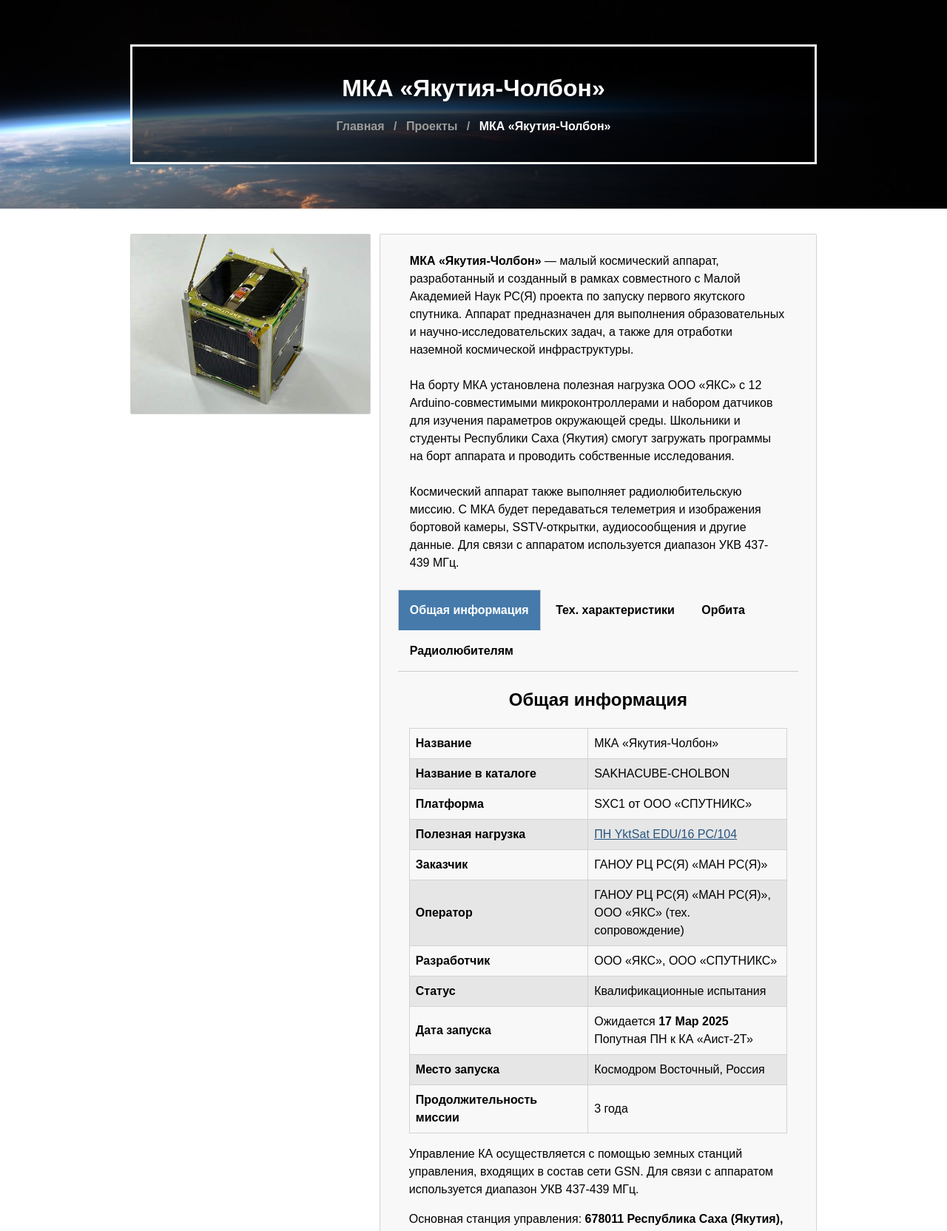
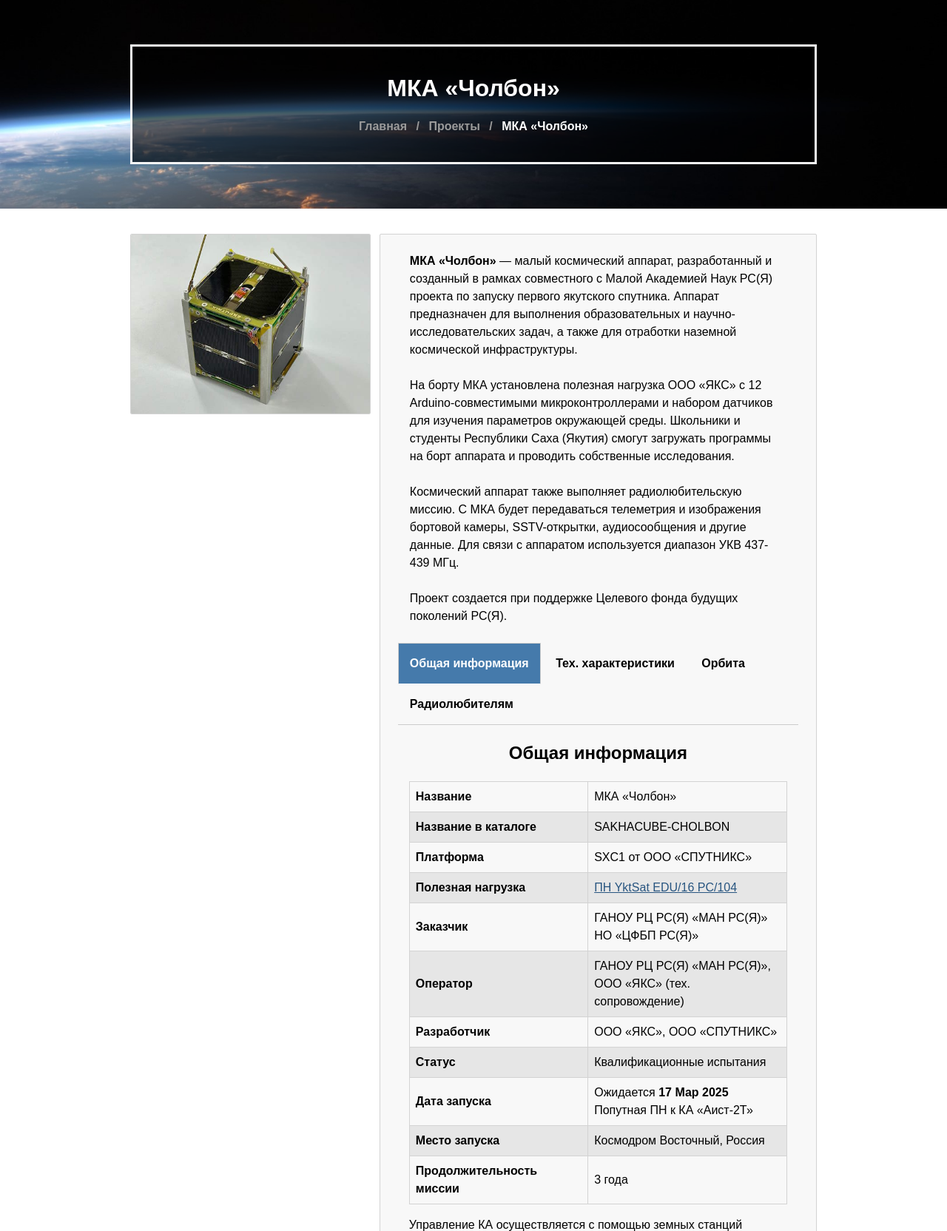
Before and after one commit to cansat-ptl/yktaero-web, a Python web app: template templates/yktaero/sakhacube.html in a window 1280 px wide. Shown: the part 92-1756 px from the top of the page at 74% size. Run offline with Jinja, Linux system fonts and the light colour scheme; the template is opened without the code that fills it, so the values that code supplies are empty.

Commit message:
Fix naming

```diff
--- a/templates/yktaero/index.html
+++ b/templates/yktaero/index.html
@@ -19,9 +19,9 @@
 		<div class="project-card">
 			<img src="{{ static('yktaero/img/cholbon2.jpg') }}" class="card-image card-image-odd" />
 			<div class="card-content">
-				<div class="card-header">МКА «Якутия-Чолбон»</div>
+				<div class="card-header">МКА «Чолбон»</div>
 				<div class="card-text">
-					Малый космический аппарат «Якутия-Чолбон» — первый КА, разработанный в Республике Саха (Якутия).
+					Малый космический аппарат «Чолбон» — первый КА, разработанный в Республике Саха (Якутия).
 					КА предназначен для образовательных и научных целей, а также для отработки наземной инфраструктуры.
 					Построен на базе платформы SXC1 от ООО «СПУТНИКС» и оборудован полезной нагрузкой от ООО «ЯКС».
 				</div>
--- a/templates/yktaero/sakhacube.html
+++ b/templates/yktaero/sakhacube.html
@@ -1,13 +1,13 @@
-{% extends "yktaero/base.html" %} {% block title %}МКА «Якутия-Чолбон»{% endblock %} {% block content %}
+{% extends "yktaero/base.html" %} {% block title %}МКА «Чолбон»{% endblock %} {% block content %}
 <link rel="stylesheet" href="{{ static('yktaero/css/item.css') }}" />
 <link rel="stylesheet" href="{{ static('yktaero/./css/projectcards.css') }}" />
 <div class="header-sm header-background-image">
 	<div class="align-center header-background-text">
-		<h1>МКА «Якутия-Чолбон»</h1>
+		<h1>МКА «Чолбон»</h1>
 		<ul class="breadcrumb">
 			<li><a href="/">Главная</a></li>
 			<li><a href="{% if request.META.HTTP_REFERER %}{{request.META.HTTP_REFERER}} {% endif %}">Проекты</a></li>
-			<li>МКА «Якутия-Чолбон»</li>
+			<li>МКА «Чолбон»</li>
 		</ul>
 	</div>
 </div>
@@ -21,11 +21,13 @@
 			<div class="item-card">
 				<div class="card-content">
 					<div class="card-text">
-						<b>МКА «Якутия-Чолбон»</b> — малый космический аппарат, разработанный и созданный в рамках совместного с Малой Академией Наук РС(Я) проекта по запуску первого якутского спутника. Аппарат предназначен для выполнения образовательных и научно-исследовательских задач, а также для отработки наземной космической инфраструктуры.
+						<b>МКА «Чолбон»</b> — малый космический аппарат, разработанный и созданный в рамках совместного с Малой Академией Наук РС(Я) проекта по запуску первого якутского спутника. Аппарат предназначен для выполнения образовательных и научно-исследовательских задач, а также для отработки наземной космической инфраструктуры.
 						<br><br>
 						На борту МКА установлена полезная нагрузка ООО «ЯКС» с 12 Arduino-совместимыми микроконтроллерами и набором датчиков для изучения параметров окружающей среды. Школьники и студенты Республики Саха (Якутия) смогут загружать программы на борт аппарата и проводить собственные исследования.
 						<br><br>
 						Космический аппарат также выполняет радиолюбительскую миссию. С МКА будет передаваться телеметрия и изображения бортовой камеры, SSTV-открытки, аудиосообщения и другие данные. Для связи с аппаратом используется диапазон УКВ 437-439 МГц.
+						<br><br>
+						Проект создается при поддержке Целевого фонда будущих поколений РС(Я).
 					</div>
 				</div>
 				<br>
@@ -49,7 +51,7 @@
 							<table cellpadding="1" cellspacing="1" class="formatted-table">
 								<tr>
 									<td><b>Название</b></td>
-									<td>МКА «Якутия-Чолбон»</td>
+									<td>МКА «Чолбон»</td>
 								</tr>
 								<tr>
 									<td><b>Название в каталоге</b></td>
@@ -65,7 +67,8 @@
 								</tr>
 								<tr>
 									<td><b>Заказчик</b></td>
-									<td>ГАНОУ РЦ РС(Я) «МАН РС(Я)»</td>
+									<td>ГАНОУ РЦ РС(Я) «МАН РС(Я)»<br>
+										НО «ЦФБП РС(Я)»</td>
 								</tr>
 								<tr>
 									<td><b>Оператор</b></td>
@@ -102,7 +105,7 @@
 						<section id="specifications" class="tab-panel">
 							<h2>Технические характеристики</h2>
 							<h3>Массогабаритные характеристики</h3>
-							<i>Таблица 1. Массогабаритные характеристики МКА «Якутия-Чолбон»</i>
+							<i>Таблица 1. Массогабаритные характеристики МКА «Чолбон»</i>
 							<table cellpadding="1" cellspacing="1" class="formatted-table">
 								<thead>
 									<tr>
@@ -150,7 +153,7 @@
 							</p>
 
 							<h3>Энергетический баланс </h3>
-							<i>Таблица 2. Энергетические характеристики МКА «Якутия-Чолбон»</i>
+							<i>Таблица 2. Энергетические характеристики МКА «Чолбон»</i>
 							<table cellpadding="1" cellspacing="1" class="formatted-table">
 								<thead>
 									<tr>
@@ -298,7 +301,7 @@
 						</section>
 						<section id="orbit" class="tab-panel">
 							<h2>Орбитальная информация</h2>
-							<i>Таблица 4. Предварительные параметры орбиты МКА «Якутия-Чолбон»</i>
+							<i>Таблица 4. Предварительные параметры орбиты МКА «Чолбон»</i>
 							<table cellpadding="1" cellspacing="1" class="formatted-table">
 								<thead>
 									<tr>
@@ -334,7 +337,7 @@
 						<section id="radio-amateurs" class="tab-panel">
 							<h2>Радиолюбителям</h2>
 							<p>
-								МКА «Якутия-Чолбон» использует стандартные протоколы передачи данных ООО «СПУТНИКС». Техническая информация о радиолинии доступна на <a href="https://sputnix.ru/ru/sputniki/radiolyubitelyam">сайте ООО «СПУТНИКС»</a>. Для связи с аппаратом используется диапазон УКВ 437-439 МГц.
+								МКА «Чолбон» использует стандартные протоколы передачи данных ООО «СПУТНИКС». Техническая информация о радиолинии доступна на <a href="https://sputnix.ru/ru/sputniki/radiolyubitelyam">сайте ООО «СПУТНИКС»</a>. Для связи с аппаратом используется диапазон УКВ 437-439 МГц.
 							</p>
 							<p>
 								Планируется передача телеметрии и изображений бортовой камеры, SSTV-открыток, аудиосообщений и других данных. Подробности будут опубликованы на отдельной странице ближе к дате запуска. Радиолюбительские передачи будут объявляться заранее.
@@ -343,7 +346,7 @@
 								В данный момент идет процесс координации частот в IARU.
 							</p>
 							<h3>Параметры радиоканала</h3>
-							<i>Таблица 5. Параметры радиоканала МКА «Якутия-Чолбон»</i>
+							<i>Таблица 5. Параметры радиоканала МКА «Чолбон»</i>
 							<table cellpadding="1" cellspacing="1" class="formatted-table">
 								<thead>
 									<tr>
```
